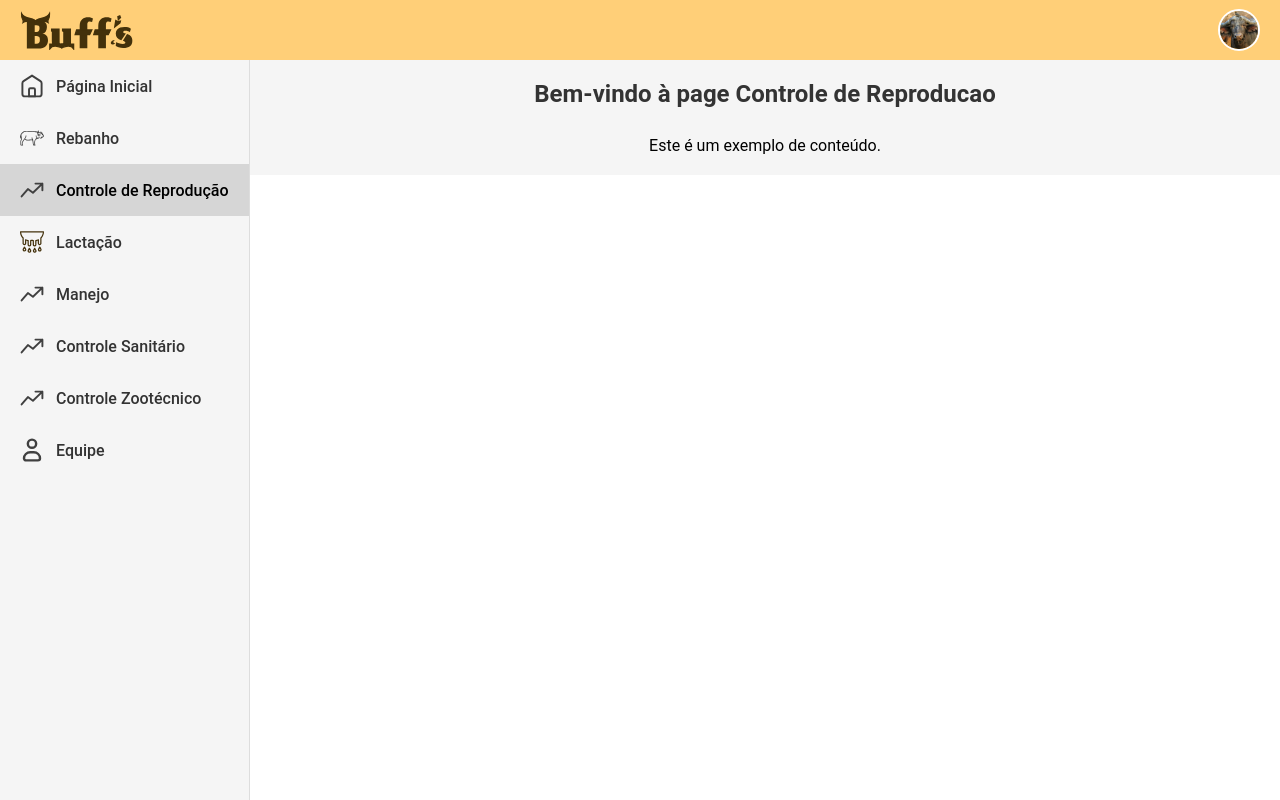
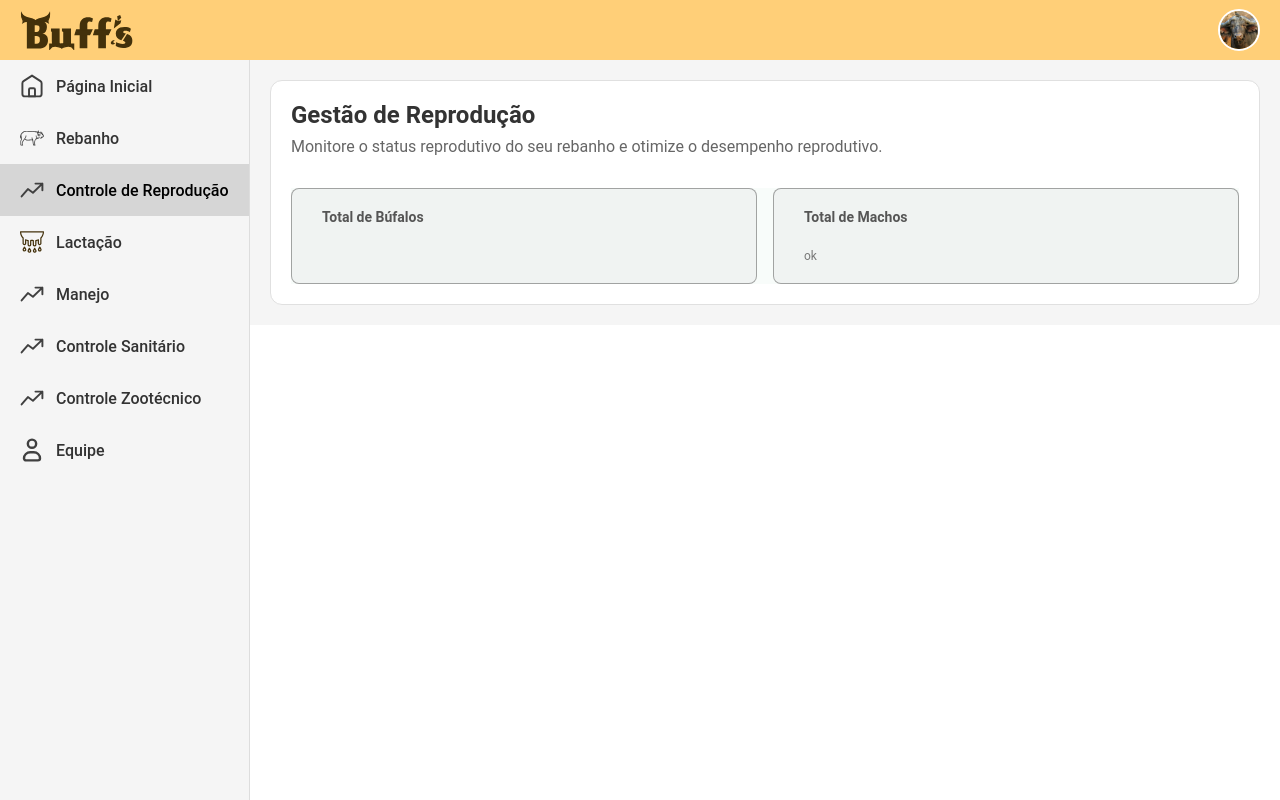
Before and after one commit to CyberLiveStock/dsm4-buffs-frontend, a Next.js app: page /controle-reproducao in a window 1280 px wide. Built offline with nearby package versions, Linux system fonts and the light colour scheme; no server answers.

Commit message:
feat: Inicio do desenvolvimento da tela de reprodução

```diff
--- a/src/pages/controle-reproducao.js
+++ b/src/pages/controle-reproducao.js
@@ -1,12 +1,32 @@
 import Layout from "@/layout/Layout.js";
-import styles from "@/styles/Home.module.css";
+import styles from "@/styles/ControleReproducao.module.css";
 
 export default function ControleReproducao() {
   return (
     <div className={styles.container}>
-      <h1 className={styles.title}>Bem-vindo à page Controle de Reproducao</h1>
-      <div className={styles.content}>
-        <p className={styles.paragraph}>Este é um exemplo de conteúdo.</p>
+      <div className={styles.indicators}>
+        <div>
+          <h1 className={styles.title}>Gestão de Reprodução</h1>
+          <p className={styles.description}>
+            Monitore o status reprodutivo do seu rebanho e otimize o desempenho reprodutivo.
+          </p>
+        </div>
+        <div className={styles.indicatorContainer}>
+          <div className={styles.indicatorCard}>
+            <h2 className={styles.indicatorTitle}>Total de Búfalos</h2>
+            <p className={styles.indicatorValue}></p>{" "}
+            {/* Exibe o número total de búfalos */}
+          </div>
+          <div className={styles.indicatorCard}>
+            <h2 className={styles.indicatorTitle}>Total de Machos</h2>
+            <p className={styles.indicatorValue}></p>{" "}
+            {/* Exibe o número de machos */}
+            <p className={styles.indicatorTitle}>
+              ok
+            </p>{" "}
+            {/* Exibe a porcentagem de machos */}
+          </div>
+        </div>
       </div>
     </div>
   );
--- /dev/null
+++ b/src/styles/ControleReproducao.module.css
@@ -0,0 +1,79 @@
+.container {
+  width: 100%;
+  background-color: #f5f5f5;
+  padding: 20px;
+  display: flex;
+  flex-direction: column;
+  align-items: center;
+  box-sizing: border-box;
+  gap: 20px;
+}
+
+.indicators {
+  width: 100%;
+  max-width: 1200px;
+  display: flex;
+  flex-direction: column;
+  background-color: #ffffff;
+  border-radius: 12px;
+  padding: 20px;
+  gap: 16px;
+  box-sizing: border-box;
+  border: 1px solid #e0e0e0;
+}
+
+.title {
+  font-size: 24px;
+  font-weight: bold;
+  color: #333333;
+  margin-bottom: 8px;
+}
+
+.description {
+  font-size: 16px;
+  color: #666666;
+  margin-bottom: 16px;
+}
+
+.indicatorContainer {
+  display: grid;
+  grid-template-columns: repeat(auto-fit, minmax(200px, 1fr));
+  gap: 16px;
+  background-color: #f8fcfa;
+}
+
+.indicatorCard {
+  background-color: #f0f3f2;
+  border-radius: 8px;
+  padding-top: 20px;
+  padding-left: 30px;
+  padding-right: 30px;
+  padding-bottom: 20px;
+  display: flex;
+  flex-direction: column;
+  justify-content: flex-start;
+  align-items: flex-start;
+  border: #5a5a5a85 solid 1px;
+  gap: 8px;
+}
+
+.indicatorTitle {
+  font-size: 14px;
+  font-weight: 600;
+  color: #555555;
+}
+
+.indicatorValue {
+  font-size: 28px;
+  font-weight: bold;
+  color: #333333;
+  margin-top: 4px;
+  margin-bottom: 4px;
+}
+
+.indicatorCard p.indicatorTitle:nth-of-type(2) {
+  font-size: 12px;
+  font-weight: normal;
+  color: #777777;
+  margin-top: auto;
+}
```
